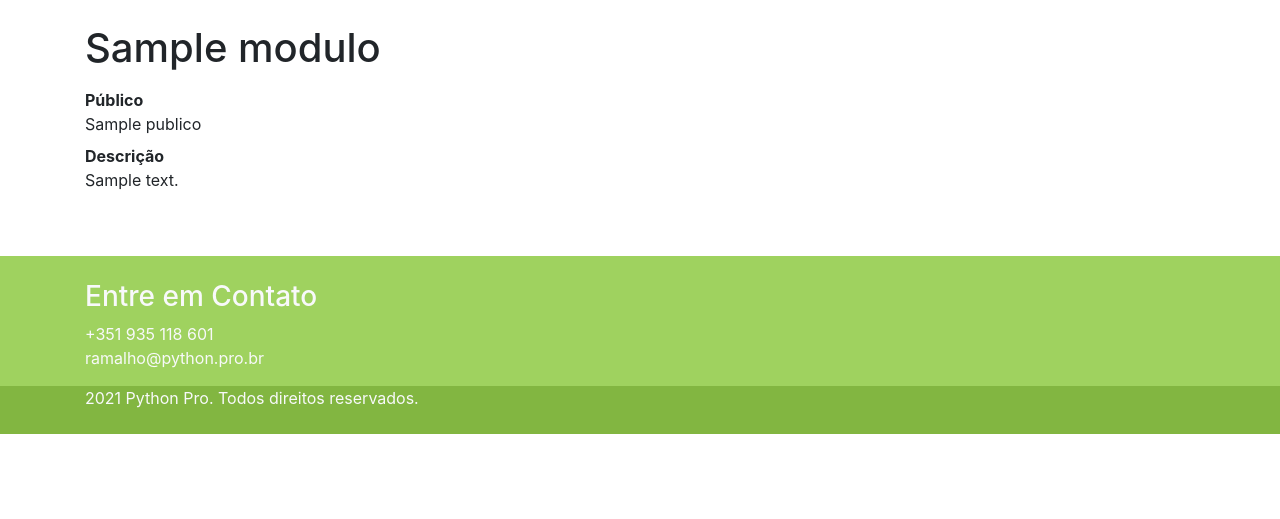
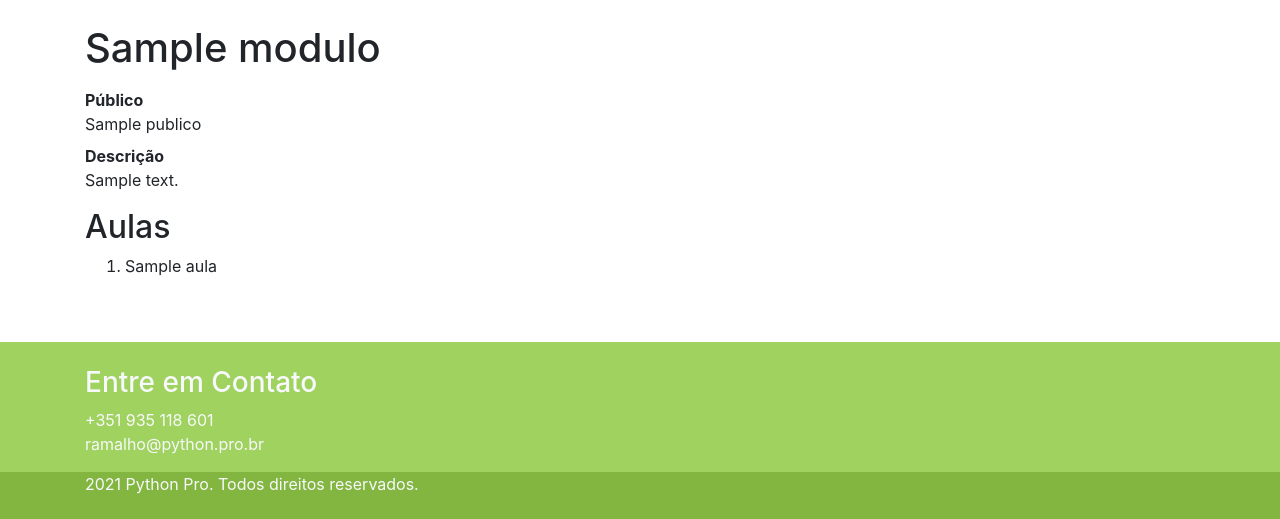
Before and after one commit to faleite/webdjango, a Django app: template pypro/modulos/templates/modulos/modulo_detalhe.html in a window 1280 px wide. Shown: the part 56-575 px from the top of the page. Run offline with Django 3.2, Linux system fonts and the light colour scheme; the template is opened without the code that fills it: most values are stand-ins (such as "Sample title", 1, 10 or a date in 2020); some libraries are stand-ins or nearby versions.

Commit message:
Incluido lista de aulas em modulos
close #93

```diff
--- a/pypro/modulos/facade.py
+++ b/pypro/modulos/facade.py
@@ -14,3 +14,7 @@ def listar_modulos_ordenados() -> List[Modulo]:
 
 def encontrar_modulo(slug: str) -> Modulo:
     return Modulo.objects.get(slug=slug)
+
+
+def listar_aulas_de_modulo_ordenados(modulo: Modulo):
+    return list(modulo.aula_set.order_by('order').all())
--- a/pypro/modulos/templates/modulos/modulo_detalhe.html
+++ b/pypro/modulos/templates/modulos/modulo_detalhe.html
@@ -13,6 +13,12 @@
                     <dt>Descrição</dt>
                     <dd>{{ modulo.descricao }}</dd>
                 </dl>
+                <h2>Aulas</h2>
+                <ol>
+                    {% for aula in aulas %}
+                        <li>{{ aula.titulo }}</li>
+                    {% endfor %}
+                </ol>
             </div>
         </div>
     </div>
--- a/pypro/modulos/views.py
+++ b/pypro/modulos/views.py
@@ -5,4 +5,5 @@ from pypro.modulos import facade
 
 def detalhe(request, slug):
     modulo = facade.encontrar_modulo(slug)
-    return render(request, 'modulos/modulo_detalhe.html', {'modulo': modulo})
+    aulas = facade.listar_aulas_de_modulo_ordenados(modulo)
+    return render(request, 'modulos/modulo_detalhe.html', {'modulo': modulo, 'aulas': aulas})
```
Also changed, not shown: pypro/modulos/tests/test_modulo_detalhe.py (+12 -2 lines).
